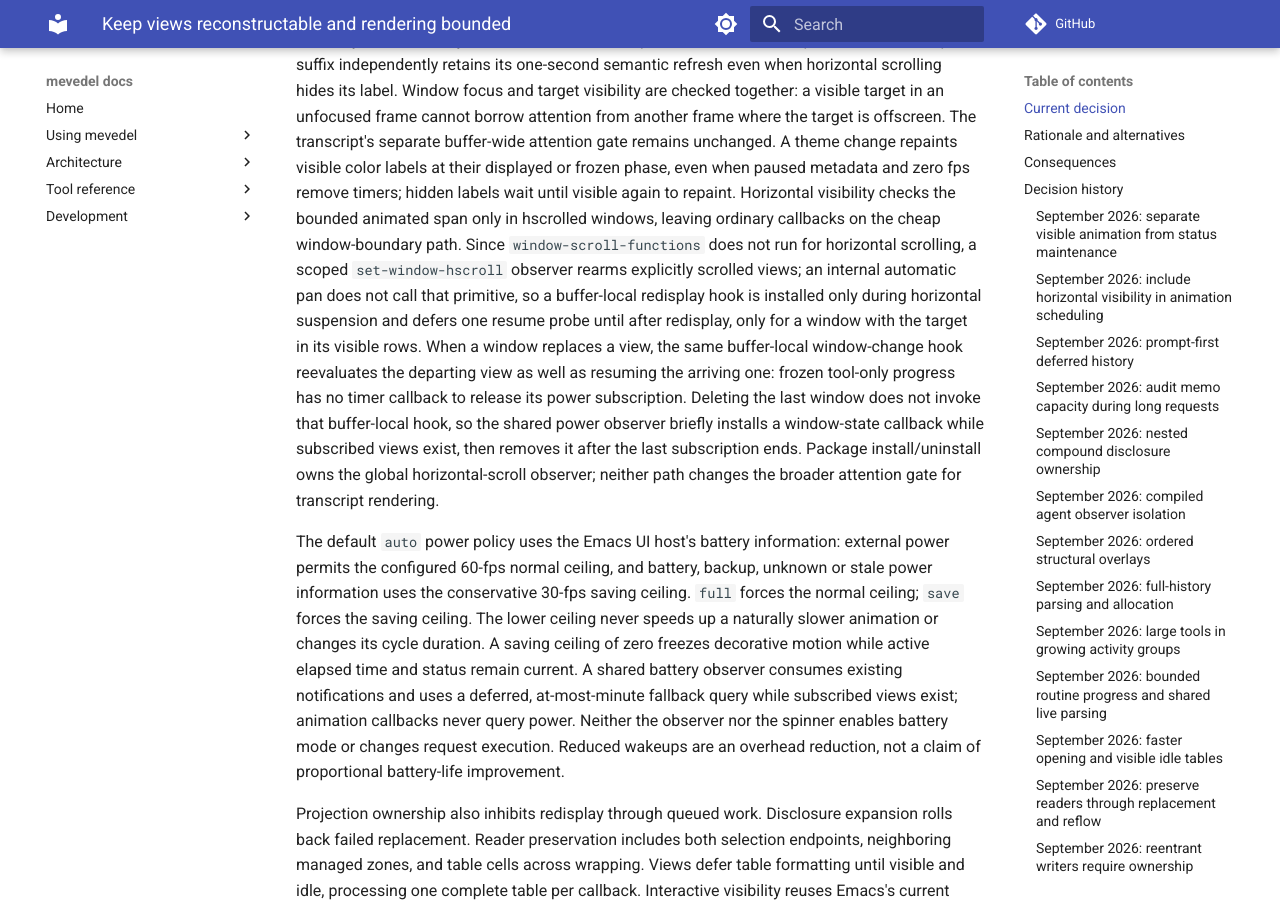
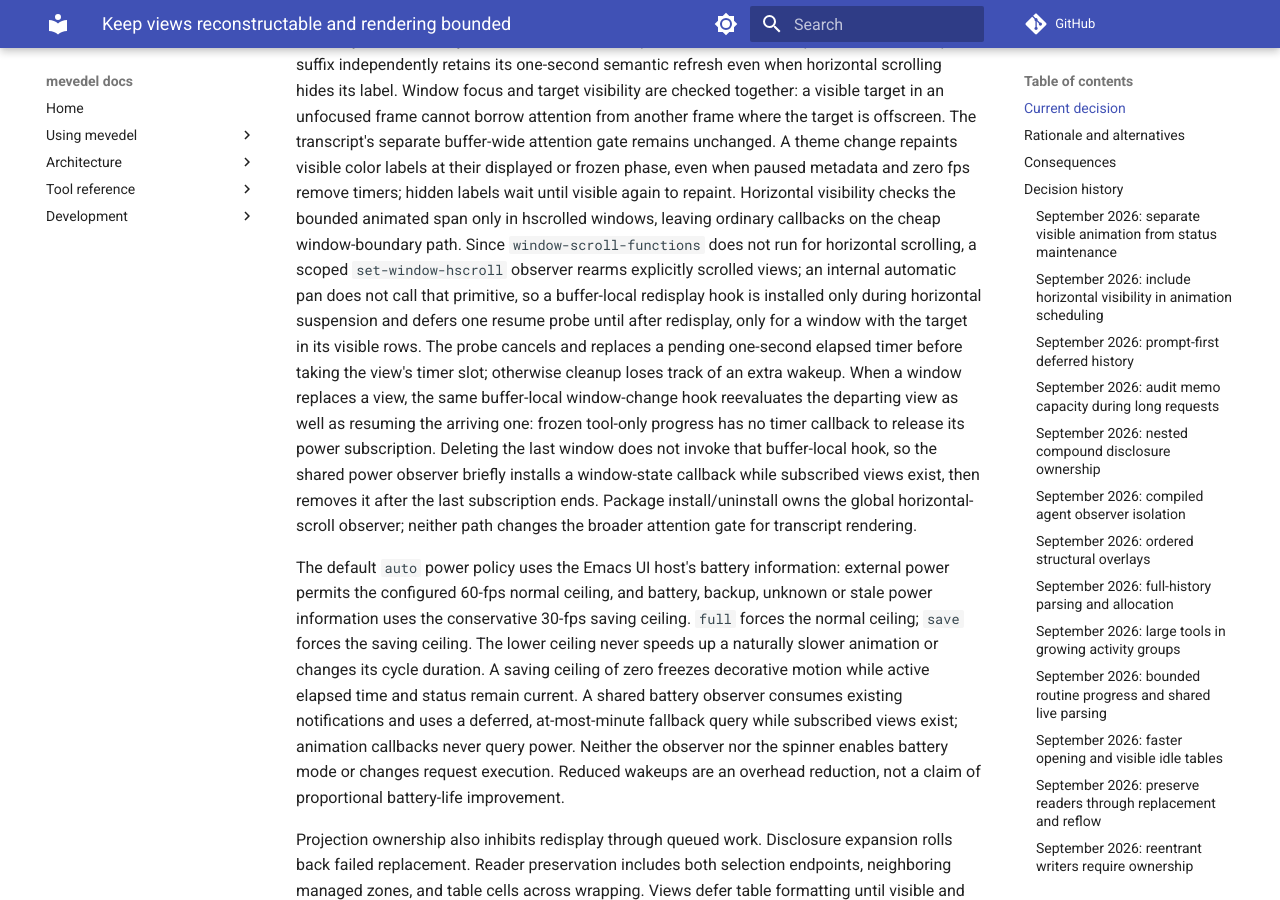
Before and after one commit to FrauH0lle/mevedel, an MkDocs documentation site: the page built from docs/adr/0119-keep-views-reconstructable-and-rendering-bounded.md, in a window 1280 px wide and 900 px high, scrolled down 1853 px. Built offline with MkDocs 1.6.1 and Material for MkDocs 9.7.7, drawn with Linux system fonts in a browser that asks for light colours; comment, search, counter and statistics services are not loaded.

Commit message:
fix(view): Transfer elapsed timer ownership to redisplay probe

```diff
--- a/docs/adr/0119-keep-views-reconstructable-and-rendering-bounded.md
+++ b/docs/adr/0119-keep-views-reconstructable-and-rendering-bounded.md
@@ -96,6 +96,8 @@ on the cheap window-boundary path. Since
 automatic pan does not call that primitive, so a buffer-local redisplay hook
 is installed only during horizontal suspension and defers one resume probe
 until after redisplay, only for a window with the target in its visible rows.
+The probe cancels and replaces a pending one-second elapsed timer before taking
+the view's timer slot; otherwise cleanup loses track of an extra wakeup.
 When a window replaces a view, the same buffer-local window-change hook
 reevaluates the departing view as well as resuming the arriving one: frozen
 tool-only progress has no timer callback to release its power subscription.
```
Also changed, not shown: docs/view.md (+2 -0 lines), 2 other files.
